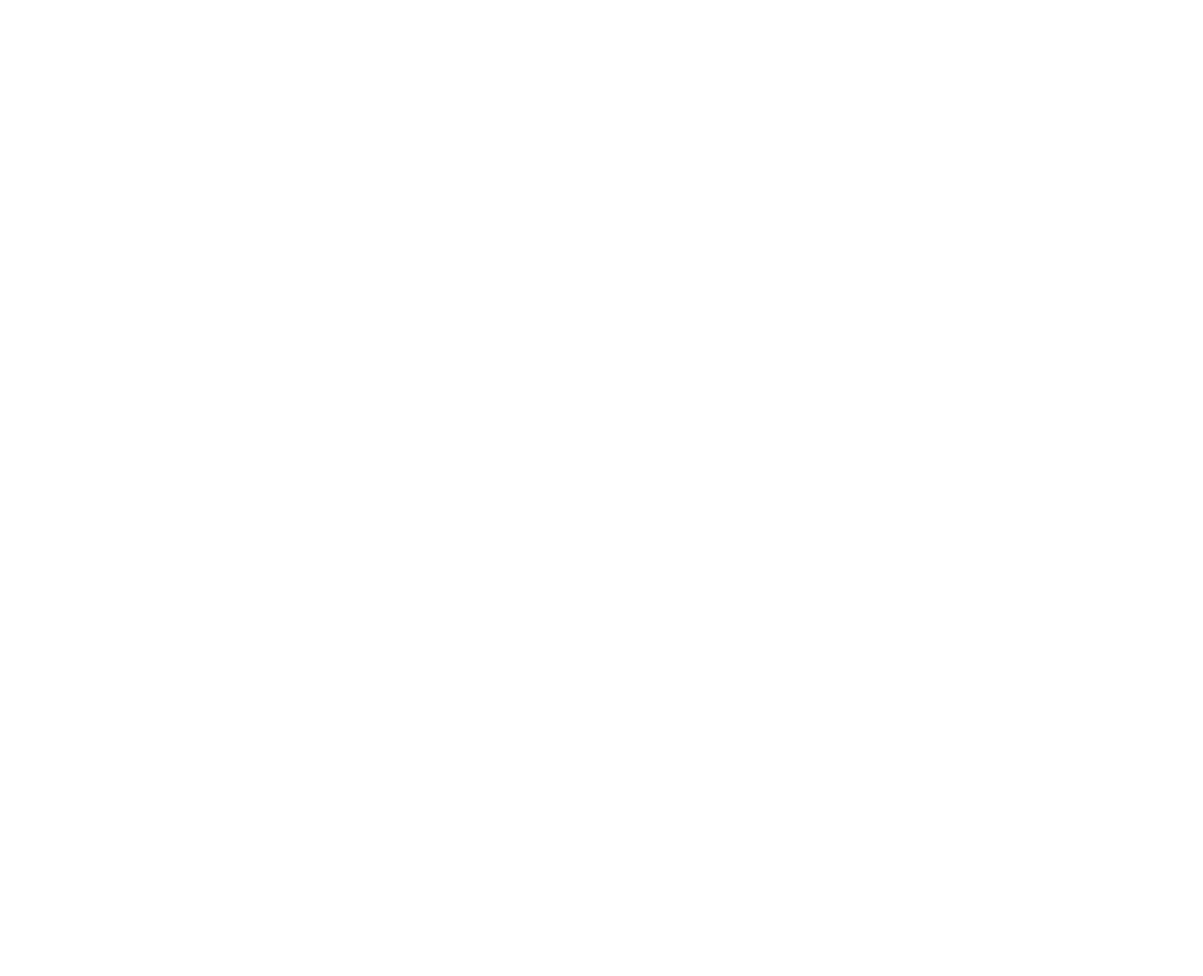
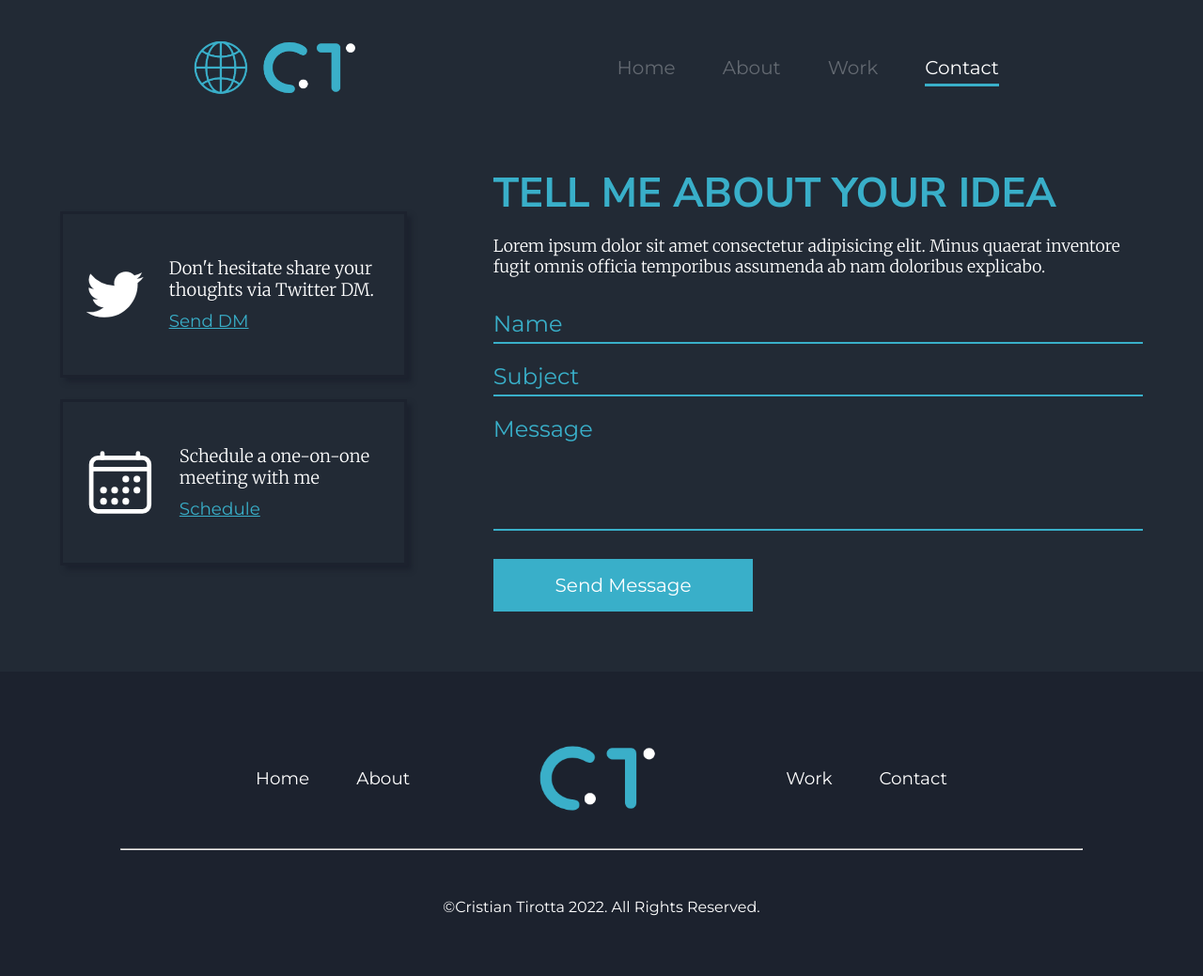
Before and after one commit to TirottaSoftware/freelance-portfolio, a plain HTML site: page contact.html in a window 1280 px wide. Shown: the whole page at 94% size. Before the commit the page ends 800 px from the top, so only its background shows below. Drawn offline with nearby package versions, Linux system fonts and the light colour scheme; a script that the page names is missing; a web font is replaced by a local one.

Commit message:
Finished Contact Page

```diff
--- /dev/null
+++ b/assets/css/contact.css
@@ -0,0 +1,114 @@
+:root{
+    --color-primary: #222A35;
+    --color-secondary: #1C222E;
+    --color-accent-light: #39AFC9;
+    --color-accent-light-opacity: rgba(57, 175, 201, 0.3);
+    --color-accent-dark: #29313C;
+    --color-text-grey: #636971;
+
+    --font-primary: 'Montserrat', sans-serif;
+    --font-title: 'Nunito Sans', sans-serif;
+    --font-main: 'Merriweather', serif;
+}
+
+.contact-section{
+    font-family: var(--font-main);
+    display: flex;
+    width: 70%;
+    margin: 2.5% auto;
+    margin-bottom: 5%;
+    align-items: center;
+}
+.social-container{
+    width: 40%;
+    display: flex;
+    flex-flow: column;
+}
+.social-container .social-card{
+    padding: 5%;
+    margin: 2.5% 0;
+    width: 80%;
+    display: flex;
+    align-items: center;
+    justify-content: center;
+    background: var(--color-primary);
+    border: 3px solid var(--color-secondary);
+    box-shadow: 5px 5px 5px 0 var(--color-secondary);
+}
+.social-card .card-body{
+    margin-left: 25px;
+    font-size: 1.15rem;
+}
+.card-body p{
+    margin-bottom: 10px;
+}
+.social-card ion-icon{
+    width: 125px;
+    height: 125px;
+}
+.social-card .card-body a{
+    color: var(--color-accent-light);
+    text-decoration: underline;
+    font-family: var(--font-primary);
+    font-weight: 00;
+}
+
+.contact-form{
+    width: 60%;
+}
+.contact-form h1{
+    font-family: var(--font-title);
+    font-size: 3rem;
+    text-transform: uppercase;
+    color: var(--color-accent-light);
+}
+.contact-form p{
+    width: 90%;
+    font-size: 1.2rem;
+    margin: 15px 0;
+}
+.contact-form form{
+    width: 90%;
+    display: flex;
+    flex-flow: column;
+    margin-top: 50px;
+}
+.contact-form form input[type="text"], .contact-form form textarea{
+    background: transparent;
+    font-size: 1.5rem;
+    border: none;
+    outline: none;
+    resize: none;
+    font-family: var(--font-primary);
+    margin: 10px 0;
+    color: white;
+    border-bottom: 2px solid var(--color-accent-light);
+    padding-bottom: 5px;
+}
+textarea::-webkit-scrollbar{
+    width: 10px;
+}
+textarea::-webkit-scrollbar-thumb {
+    background-color: var(--color-accent-light);
+    outline: 1px solid var(--color-secondary);
+    border-radius: 10px;
+  }
+input::placeholder, textarea::placeholder{
+    font-family: var(--font-primary);
+    color: var(--color-accent-light);
+}
+.contact-form form input[type="submit"]{
+    width: 40%;
+    padding: 15px 0;
+    cursor: pointer;
+    color: white;
+    font-family: var(--font-primary);
+    background: var(--color-accent-light);
+    margin-top: 20px;
+    border: 1px solid var(--color-accent-light);
+    font-size: 1.25rem;
+    transition: all .25s ease-out;
+}
+.contact-form form input[type="submit"]:hover{
+    background: var(--color-accent-light-opacity);
+}
--- a/assets/css/responsiveness.css
+++ b/assets/css/responsiveness.css
@@ -27,6 +27,13 @@
     .work-hero-wrapper{
         right: 7.5%;
         width: 600px;
+    }
+
+    .contact-section{
+        width: 80%;
+    }
+    .contact-form p, .contact-form form{
+        width: 100%;
     }
 }
 
@@ -129,6 +136,22 @@
         right: 0;
         width: 600px;
     }
+
+    .contact-section{
+        width: 90%;
+    }
+    .contact-form h1{
+        font-size: 2.75rem;
+    }
+    .contact-form p{
+        width: 100%;
+        font-size: 1.1rem;
+    }
+    .contact-form form{
+        margin-top: 25px;
+        width: 100%;
+    }
+
 }
 
 @media screen and (max-width: 1200px){
@@ -153,6 +176,9 @@
     }
     .nav-links{
         display: none;
+    }
+    .navbar-contact .nav-links{
+        display: flex;
     }
     .about-container{
         flex-flow: column-reverse;
@@ -299,6 +325,24 @@
     }
     .work-hero-container p, .recommended-container label{
         font-size: 1rem;
+    }
+
+    .contact-section{
+        width: 90%;
+    }
+    .contact-form h1{
+        font-size: 2.75rem;
+    }
+    .contact-form p{
+        width: 100%;
+        font-size: 1.1rem;
+    }
+    .contact-form form{
+        margin-top: 25px;
+        width: 100%;
+    }
+    .contact-form form input[type="submit"]{
+        width: 50%;
     }
 }
 
@@ -520,6 +564,33 @@
     .work-hero-container p{
         width: 100%;
     }
+
+    .navbar-contact .nav-links{
+        display: none;
+    }
+    .contact-section{
+        flex-flow: column;
+        margin: 0 auto;
+    }
+    .contact-section .social-container{
+        width: 70%;
+        margin: 0 auto;
+    }
+    .social-container .social-card{
+        width: 100%;
+        margin: 5% 0;
+    }
+    .contact-form{
+        width: 90%;
+        align-items: center;
+        text-align: center;
+    }
+    .contact-form h1{
+        font-size: 2.5rem;
+    }
+    .contact-form form input[type="submit"]{
+        margin: 15px auto;
+    }
 }
 
 @media screen and (max-width: 678px){
@@ -649,4 +720,17 @@
         width: 40px;
         height: 40px;
     }
+
+    .contact-section .social-container{
+        width: 90%;
+    }
+    .contact-form h1{
+        font-size: 2rem;
+    }
+    .contact-form p{
+        font-size: 1rem;
+    }
+    .contact-form form input[type="submit"]{
+        width: 60%;
+    }
 }
--- a/contact.html
+++ b/contact.html
@@ -0,0 +1,143 @@
+<html lang="en">
+  <head>
+    <meta charset="UTF-8" />
+    <meta http-equiv="X-UA-Compatible" content="IE=edge" />
+    <meta name="viewport" content="width=device-width, initial-scale=1.0" />
+    <link rel="stylesheet" href="./assets/css/style.css" />
+    <link rel="stylesheet" href="./assets/css/contact.css" />
+    <link rel="stylesheet" href="./assets/css/responsiveness.css" />
+    <link rel="preconnect" href="https://fonts.googleapis.com" />
+    <link rel="preconnect" href="https://fonts.gstatic.com" crossorigin />
+    <link rel="preconnect" href="https://fonts.googleapis.com">
+<link rel="preconnect" href="https://fonts.gstatic.com" crossorigin>
+<link href="https://fonts.googleapis.com/css2?family=Libre+Bodoni&family=Libre+Caslon+Display&family=Montserrat:wght@400;600;700&family=Merriweather:wght@300&family=Nunito+Sans:wght@700;900&family=Roboto:wght@900&display=swap" rel="stylesheet">
+    <title>Get In Touch</title>
+  </head>
+  <body>
+    <div class="loading-spinner">
+        <span class="loader"><span class="loader-inner"></span></span>
+      </div>
+      <ion-icon class="btn-backtotop" name="arrow-up-outline"></ion-icon>
+      <nav class="navbar navbar-contact">
+        <div class="navbar-container">
+          <a href="#" class="logo no-highlight">
+            <img src="./assets/img/logo/ct-logo-transparent.png" alt="" />
+          </a>
+          <div class="nav-links">
+            <ul>
+              <li>
+                <a href="index.html">Home</a>
+              </li>
+              <li>
+                <a href="about.html">About</a>
+              </li>
+              <li>
+                <a href="work.html">Work</a>
+              </li>
+              <li>
+                <a href="#" class="nav-link-active">Contact</a>
+              </li>
+            </ul>
+          </div>
+          <div class="burger">
+            <ion-icon class="icon-burger" name="grid-outline"></ion-icon>
+          </div>
+        </div>
+        <div class="sidebar sidebar-transition">
+          <div class="sidebar-links">
+            <ul>
+              <li>
+                <a href="index.html">Home</a>
+              </li>
+              <li>
+                <a href="about.html">About</a>
+              </li>
+              <li>
+                <a href="work.html">Work</a>
+              </li>
+              <li>
+                <a href="#">Contact</a>
+              </li>
+            </ul>
+          </div>
+        </div>
+        </div>
+      </nav>
+      <div class="contact-section">
+        <div class="social-container">
+            <div class="social-card">
+                <ion-icon name="logo-twitter"></ion-icon>
+                <div class="card-body">
+                    <p>Don't hesitate share your thoughts via Twitter DM.</p>
+                    <a href="">Send DM</a>
+                </div>
+            </div>
+            <div class="social-card">
+                <ion-icon name="calendar-outline"></ion-icon>
+                <div class="card-body">
+                    <p>Schedule a one-on-one meeting with me</p>
+                    <a href="">Schedule</a>
+                </div>
+            </div>
+        </div>
+        <div class="contact-form">
+            <h1>Tell Me About Your Idea</h1>
+            <p>Lorem ipsum dolor sit amet consectetur adipisicing elit. Minus quaerat inventore fugit omnis officia temporibus assumenda ab nam doloribus explicabo.</p>
+            <form>
+                <input type="text" placeholder="Name">
+                <input type="text" placeholder="Subject">
+                <textarea rows="4" placeholder="Message"></textarea>
+                <input type="submit" value="Send Message">
+            </form>
+        </div>
+      </div>
+  </body>
+  <footer>
+    <div class="footer-container">
+      <div class="logo logo-mobile">
+        <img src="./assets/img/logo/ct-logo-initials.png" alt="">
+      </div>
+      <div class="footer-links">
+        <ul>
+          <li>
+            <a href="index.html">Home</a>
+          </li>
+          <li>
+            <a href="about.html">About</a>
+          </li>
+        </ul>
+      <a href="" class="logo">
+        <img src="./assets/img/logo/ct-logo-initials.png" alt="">
+      </a>
+          <ul>
+            <li>
+              <a href="work.html">Work</a>
+            </li>
+            <li>
+              <a href="#">Contact</a>
+            </li>
+          </ul>
+        </div>
+        <hr />
+        <p>&copy;Cristian Tirotta 2022. All Rights Reserved.</p>
+      </div>
+    </div>
+  </footer>
+</html>
+<script
+  type="module"
+  src="https://unpkg.com/ionicons@5.5.2/dist/ionicons/ionicons.esm.js"
+></script>
+<script
+  nomodule
+  src="https://unpkg.com/ionicons@5.5.2/dist/ionicons/ionicons.js"
+></script>
+<script
+  src="https://assets.calendly.com/assets/external/widget.js"
+  type="text/javascript"
+  async
+></script>
+<script src="./assets/js/burger.js"></script>
+<script src="./assets/js/backToTop.js"></script>
+<script src="./assets/js/pageLoad.js"></script>
+<script src="./assets/js/scrollAnimation.js"></script>
```
Also changed, not shown: about.html (+3 -3 lines), work.html (+3 -3 lines).
